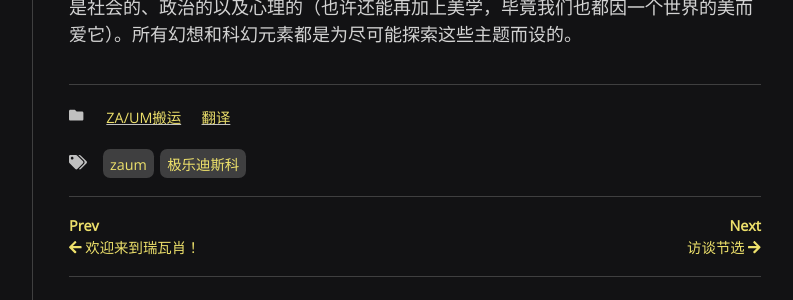
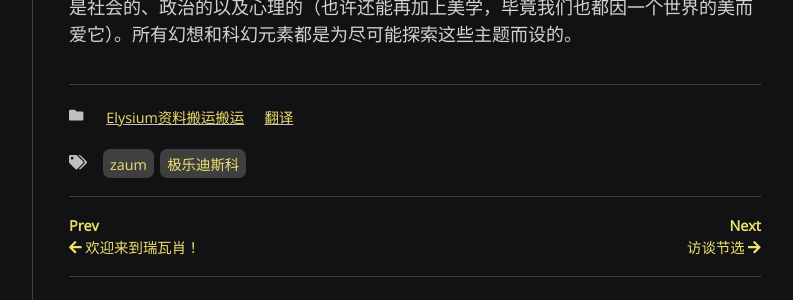
Before and after one commit to scatterdclouds/scatterdclouds.github.io, a Jekyll site: the page built from _posts/2021-05-17-the-benefits-of-a-modern-fantasy-world.md, in a window 1280 px wide. Shown: the part 2069-2369 px from the top of the page, without its empty margins (357-1150 px from the left). Built offline with Jekyll 4.4.1, drawn with Linux system fonts in a browser that asks for light colours; nearby versions of some CDN libraries; some web fonts are replaced; comment, search, counter and statistics services are not loaded.

Commit message:
Update 2021-05-17-the-benefits-of-a-modern-fantasy-world.md

```diff
--- a/_posts/2021-05-17-the-benefits-of-a-modern-fantasy-world.md
+++ b/_posts/2021-05-17-the-benefits-of-a-modern-fantasy-world.md
@@ -3,7 +3,7 @@ layout: post
 comments: true
 title: "现代幻想世界的优势"
 date: 2021-05-17 01:59:00 +0800
-categories: [翻译, ZA/UM搬运]
+categories: [翻译, Elysium资料搬运搬运]
 tags: [zaum, 极乐迪斯科]
 ---
 >这是一个承诺了动态、意义、事物的非决定性——它们可能会这样发生，也可能不会——的世界。它与我们的世界足够接近，让其中的事物得以拥有意义，在这一框架中能够全面探讨我们社会中那些至关重要的主题：歧视、权力关系、政治、统治工具、地缘政治关系、哲学、意识形态、宗教，诸如此类。
```
